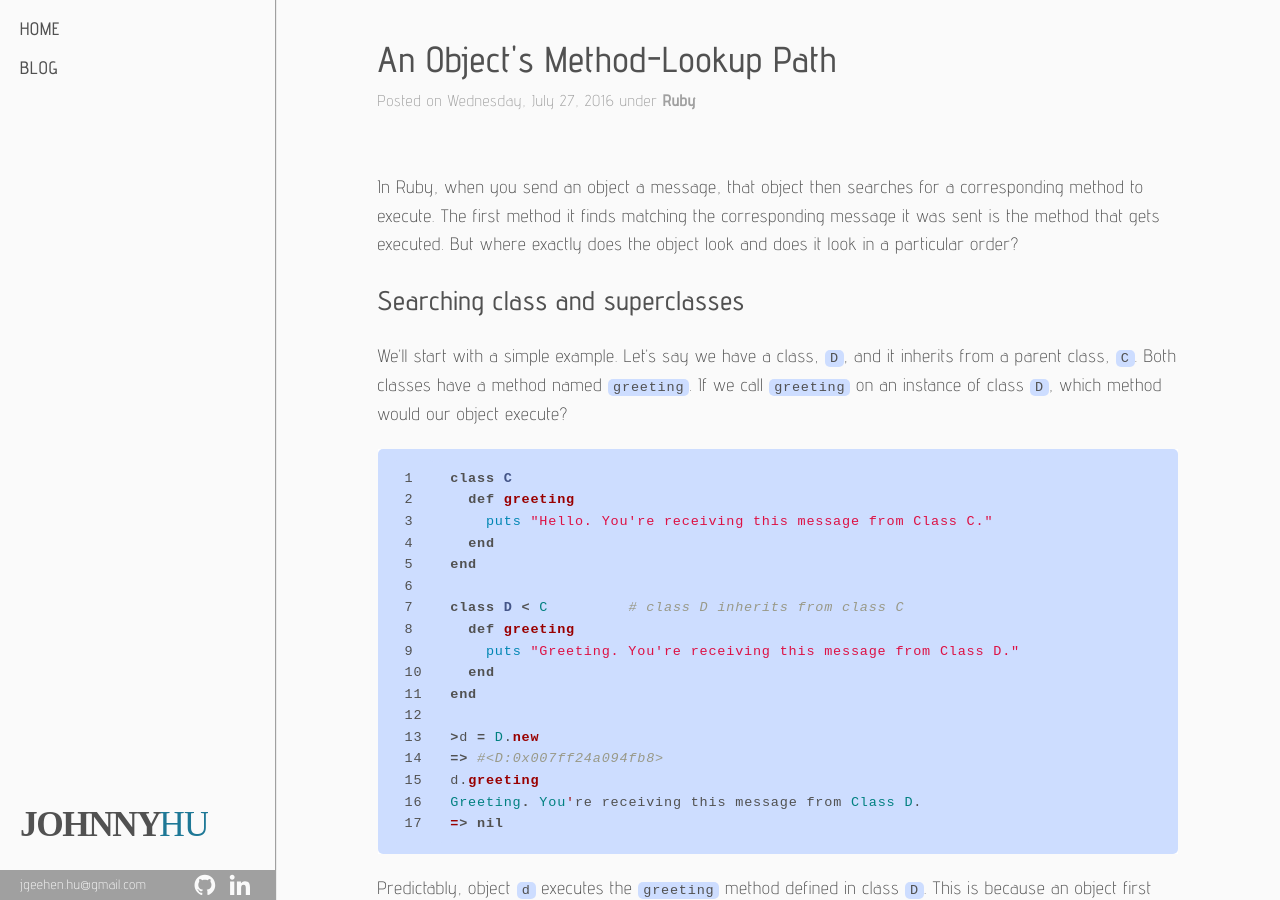
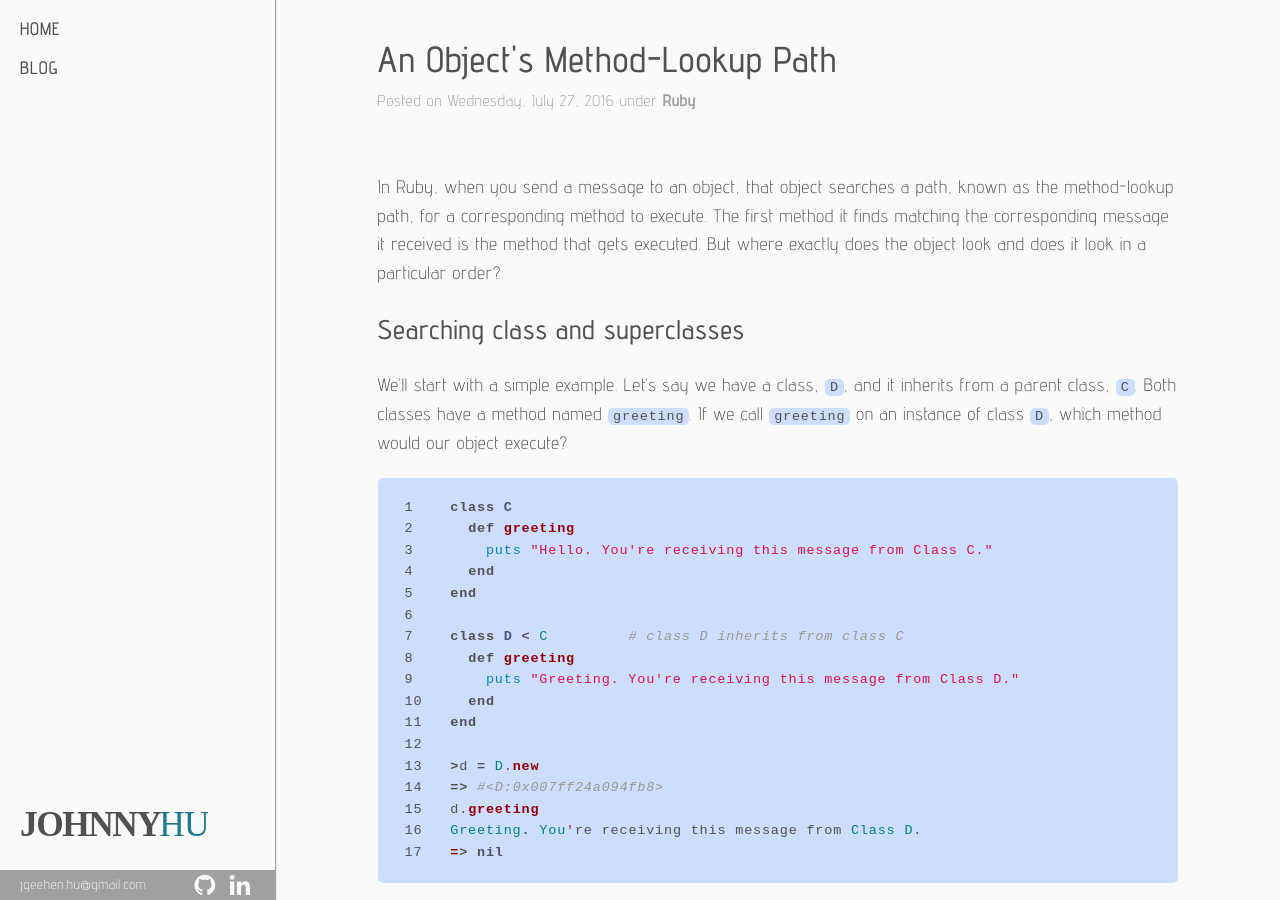
Before and after one commit to heyitsjhu/iamjhu.github.io, a Jekyll site: the page built from blog/_posts/2016-07-27-an-objects-method-lookup-path.markdown, in a window 1280 px wide and 900 px high. Built offline with Jekyll 4.4.1, drawn with Linux system fonts in a browser that asks for light colours.

Commit message:
Minor sentence finx

```diff
--- a/blog/_posts/2016-07-27-an-objects-method-lookup-path.markdown
+++ b/blog/_posts/2016-07-27-an-objects-method-lookup-path.markdown
@@ -4,7 +4,7 @@ date: 2016-07-27 10:34:46 -0700
 tags: ruby
 ---
 
-In Ruby, when you send an object a message, that object then searches for a corresponding method to execute. The first method it finds matching the corresponding message it was sent is the method that gets executed. But where exactly does the object look and does it look in a particular order?
+In Ruby, when you send a message to an object, that object searches a path, known as the method-lookup path, for a corresponding method to execute.  The first method it finds matching the corresponding message it received is the method that gets executed. But where exactly does the object look and does it look in a particular order?
 
 ## Searching class and superclasses
 
```
